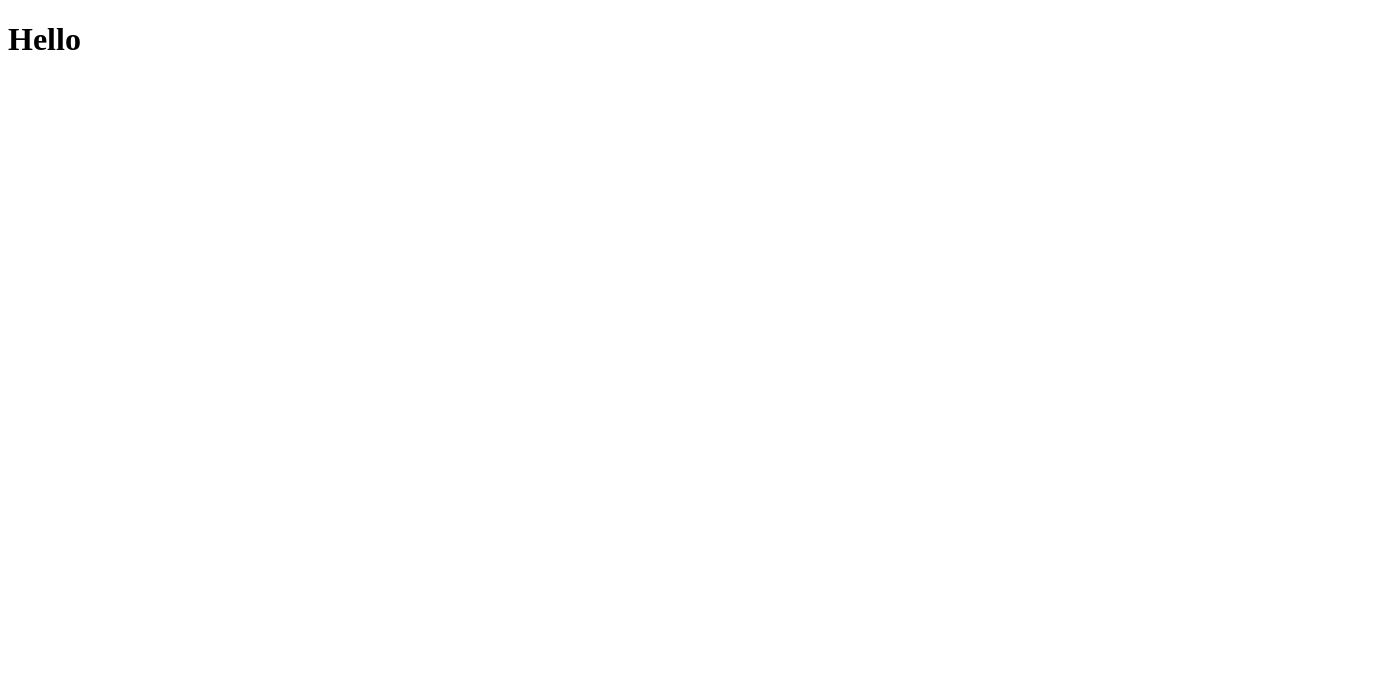
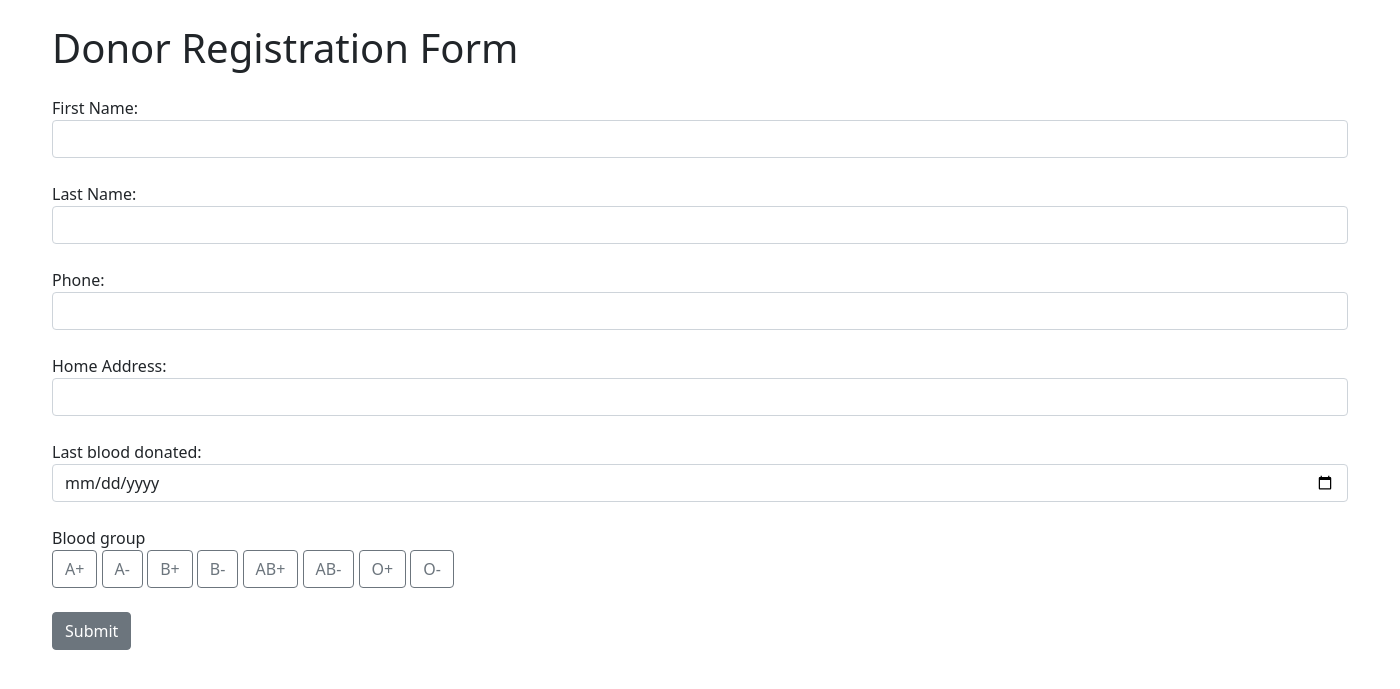
Before and after one commit to Nibir2405/donor_reg_webapp_django, a Django app: page / in a window 1400 px wide; the page is wider, and only the part inside the window is pictured. Before the commit the part shown is almost empty. Shown: the top 689 px of that part. Run offline with Django 5.2, Linux system fonts and the light colour scheme.

Commit message:
Enhance donor registration form with additional fields and Bootstrap styling

```diff
--- a/donor_reg/templates/index.html
+++ b/donor_reg/templates/index.html
@@ -1,12 +1,83 @@
 <!DOCTYPE html>
-<html>
+<html lang="en">
 <head>
-    <meta charset="UTF-8" />
-    <title>title</title>
+    <meta charset="UTF-8">
+    <meta name="viewport" content="device-width, initial-scale=1, shrink-to-fit=no">
+    <link rel="stylesheet" href="https://cdn.jsdelivr.net/npm/bootstrap@5.1.3/dist/css/bootstrap.min.css">
+    <title>Blood Donor Registration Form</title>
+
 </head>
 <body>
-    <H1>
-        Hello
-    </H1>
+        <div class="container">
+        <h1 class="mt-4 mb-4">Donor Registration Form</h1>
+        <form method="post">
+            {% csrf_token %}
+            <div class="form group mb-4">
+                <label for="first_name">First Name:</label>
+                <input class="form-control" type="text" id="first_name" name="first_name" required>
+            </div>
+            <div class="form group mb-4">
+                <label for="last_name"></label>Last Name:</label>
+                <input class="form-control" type="text" id="last_name" name="last_name" required>
+            </div>
+            <div class="form group mb-4">
+                <label for="phone">Phone:</label>
+                <input class="form-control" type="text" id="phone" name="phone" required>
+            </div>
+            <div class="form group mb-4">
+                <label for="address">Home Address:</label>
+                <input class="form-control" type="text" id="address" name="address" required>
+            </div>
+            <div class="form group mb-4">
+                <label for="date">Last blood donated:</label>
+                <input class="form-control" type="date" id="date" name="date" required>
+            </div>
+                <div class="form group mb-4">
+                    <label>Blood group</label>
+                    <br>
+                    <div class="btn-group-horizontal" id="blood_group">
+                        <input class="btn-check form-control" type="radio" id="A+" name="blood_group" value="A+" required>
+                        <label class="btn btn-outline-secondary" for="A+">A+</label>
+
+                        <input class="btn-check form-control" type="radio" id="A-" name="blood_group" value="A-" required>
+                        <label class="btn btn-outline-secondary" for="A-">A-</label>
+
+                        <input class="btn-check form-control" type="radio" id="B+" name="blood_group" value="B+" required>
+                        <label class="btn btn-outline-secondary" for="B+">B+</label>
+
+                        <input class="btn-check form-control" type="radio" id="B-" name="blood_group" value="B-" required>
+                        <label class="btn btn-outline-secondary" for="B-">B-</label>
+
+                        <input class="btn-check form-control" type="radio" id="AB+" name="blood_group" value="AB+" required>
+                        <label class="btn btn-outline-secondary" for="AB+">AB+</label>
+
+                        <input class="btn-check form-control" type="radio" id="AB-" name="blood_group" value="AB-" required>
+                        <label class="btn btn-outline-secondary" for="AB-">AB-</label>
+
+                        <input class="btn-check form-control" type="radio" id="O+" name="blood_group" value="O+" required>
+                        <label class="btn btn-outline-secondary" for="O+">O+</label>
+
+                        <input class="btn-check form-control" type="radio" id="O-" name="blood_group" value="O-" required>
+                        <label class="btn btn-outline-secondary" for="O-">O-</label>
+
+                </div>
+            </div>
+            <button class="btn btn-secondary mb-4" type="submit">Submit</button>
+
+            {% if messages %}
+            <div class="alert alert-success">
+                {% for message in messages %}
+                    {{ message }}
+                {% endfor %}
+            </div>
+            {% endif %}
+
+        </form>
+        </div>
+        <script src="https://code.jquery.com/jquery-3.6.0.min.js"></script>
+        <script src="https://cdn.jsdelivr.net/npm/bootstrap@5.1.3/dist/js/bootstrap.min.js"></script>
 </body>
+
+
+
 </html>
```
